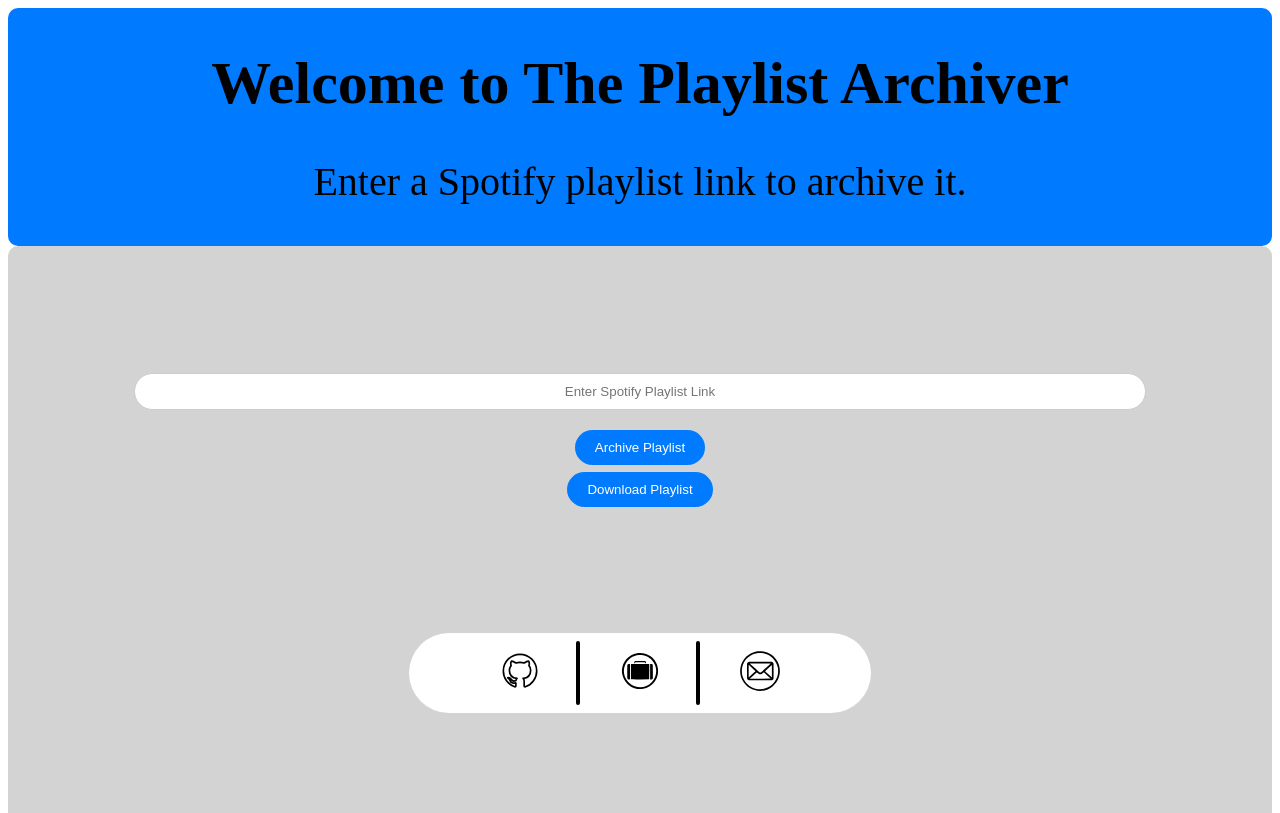
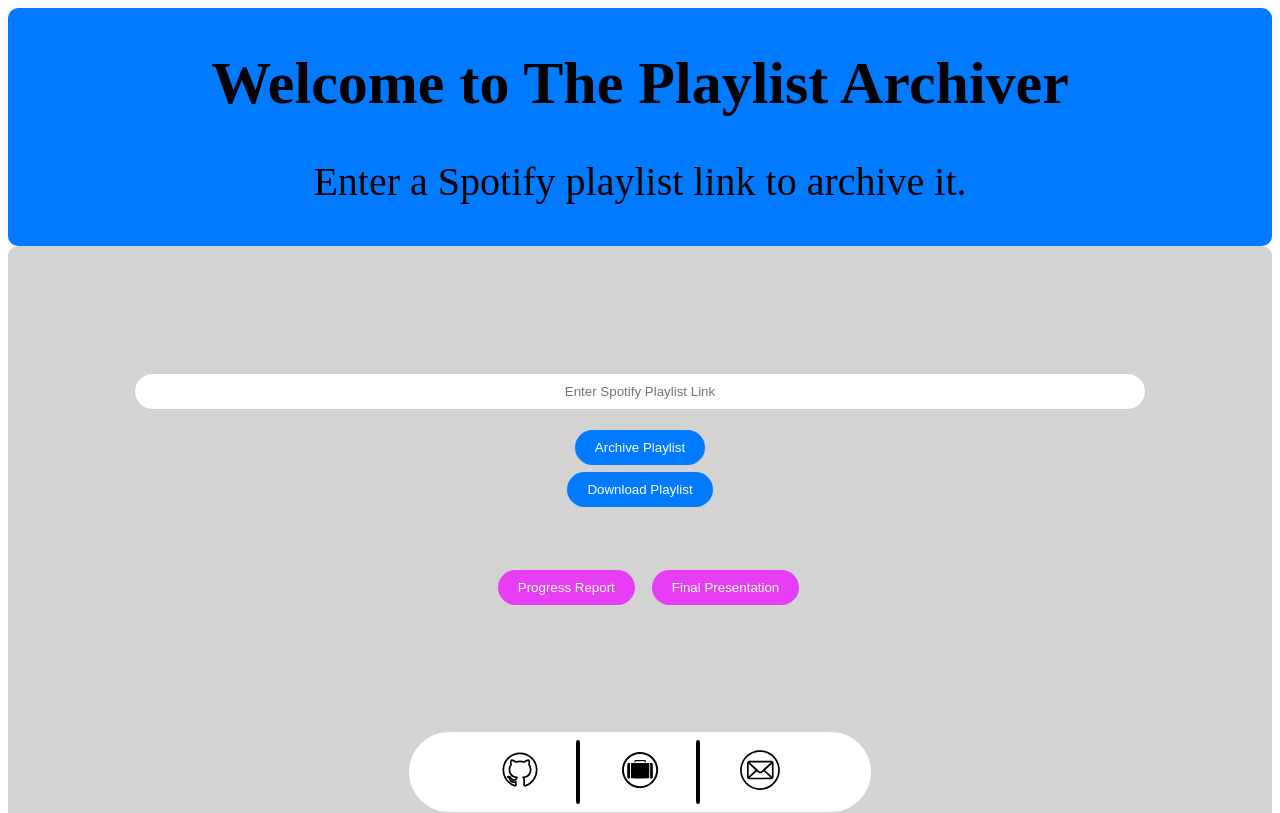
Before and after one commit to tenjotenge/playlist-archiver, a Next.js app: page / in a window 1280 px wide. Shown: the top 813 px of the page. Built offline with nearby package versions, Linux system fonts and the light colour scheme.

Commit message:
presentation buttons implemented

```diff
--- a/src/components/LinkCollector.js
+++ b/src/components/LinkCollector.js
@@ -4,6 +4,7 @@
 import classNames from 'classnames/bind';
 import styles from './LinkCollector.module.css';
 import LinkBar from './LinkBar';
+import PresentationButtons from './PresentationButtons';
 
 const cx = classNames.bind(styles);
 
@@ -42,6 +43,7 @@
         <button className={cx('archive-button')} onClick={handleDownload}>Archive Playlist</button>
         <DownloadButton/>
       </div>
+      <PresentationButtons />
       <LinkBar />
     </div>
   );
--- a/src/components/PresentationButtons.js
+++ b/src/components/PresentationButtons.js
@@ -1,22 +1,30 @@
-import Link from 'next/link';
 import classNames from 'classnames/bind';
 import styles from './PresentationButtons.module.css';
 
 const cx = classNames.bind(styles);
 
 const PresentationButtons = () => {
+  const openInNewTab = (url) => {
+    const newWindow = window.open(url, '_blank');
+    newWindow.focus();
+  };
+
   return (
-    <div className={cx('buttonContainer')}>
-      <Link href="/progress-report.pdf">
-        <a target="_blank">
-          <button className={cx('button')}>Progress Report</button>
-        </a>
-      </Link>
-      <Link href="/final-presentation.pdf">
-        <a target="_blank">
-          <button className={cx('button')}>Final Presentation</button>
-        </a>
-      </Link>
+    <div className={cx('buttons-container')}>
+      <button
+        className={cx('presentation-button')}
+        id={cx('pb-1')}
+        onClick={() => openInNewTab('/progress-report.pdf')}
+      >
+        Progress Report
+      </button>
+      <button
+        className={cx('presentation-button')}
+        id={cx('pb-2')}
+        onClick={() => openInNewTab('/final-presentation.pdf')}
+      >
+        Final Presentation
+      </button>
     </div>
   );
 };
--- /dev/null
+++ b/src/components/PresentationButtons.module.css
@@ -0,0 +1,27 @@
+/* PresentationButtons.module.css */
+/* PresentationButtons.module.css */
+.buttons-container {
+    display: flex;
+    justify-content: space-between; /* Use space-between to add space between the buttons */
+    margin-top: 5%; /* Add a 5% top margin */
+  }
+
+  .presentation-button {
+    padding: 10px 20px;
+    background-color: #e63df5;
+    color: #fff;
+    border: none;
+    border-radius: 20px;
+    cursor: pointer;
+    outline: none;
+    text-decoration: none;
+    white-space: nowrap;
+  }
+
+  #pb-1 {
+    margin-right: 3%;
+  }
+
+  #pb-2 {
+    margin-left: 3%;
+  }
```
